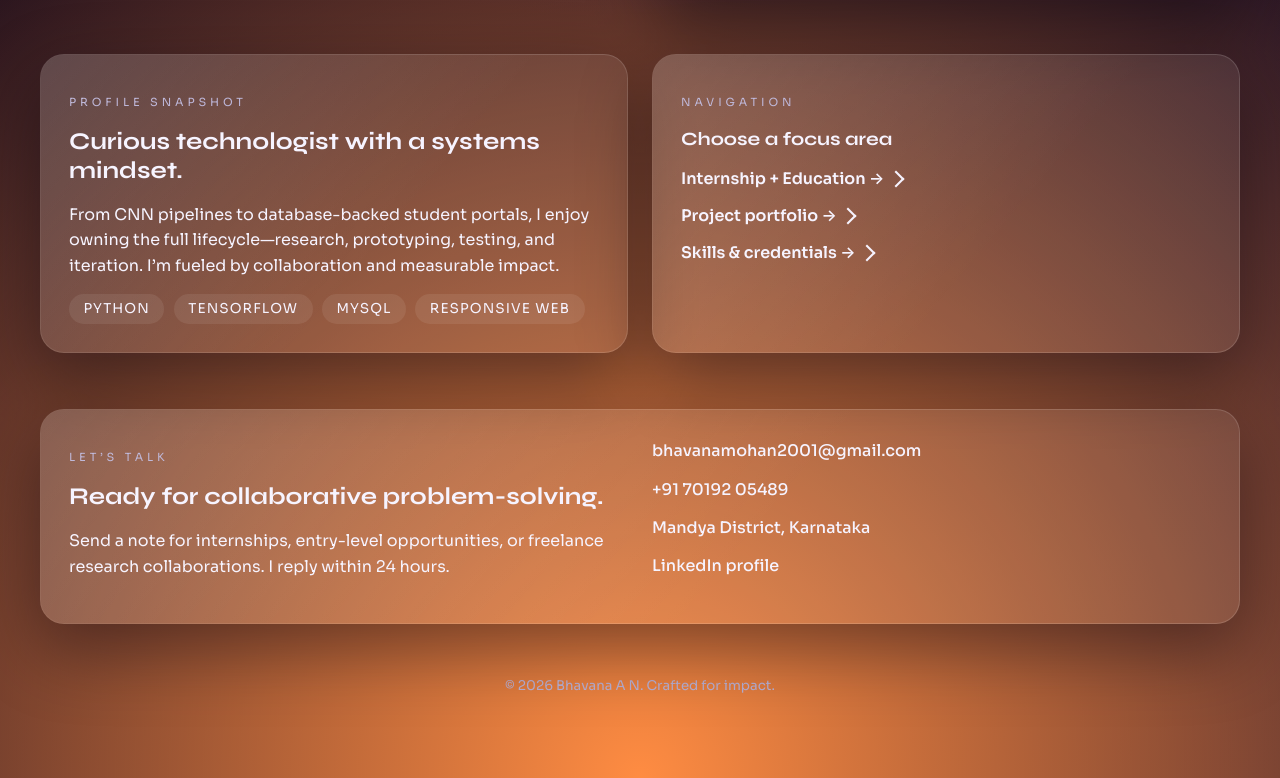
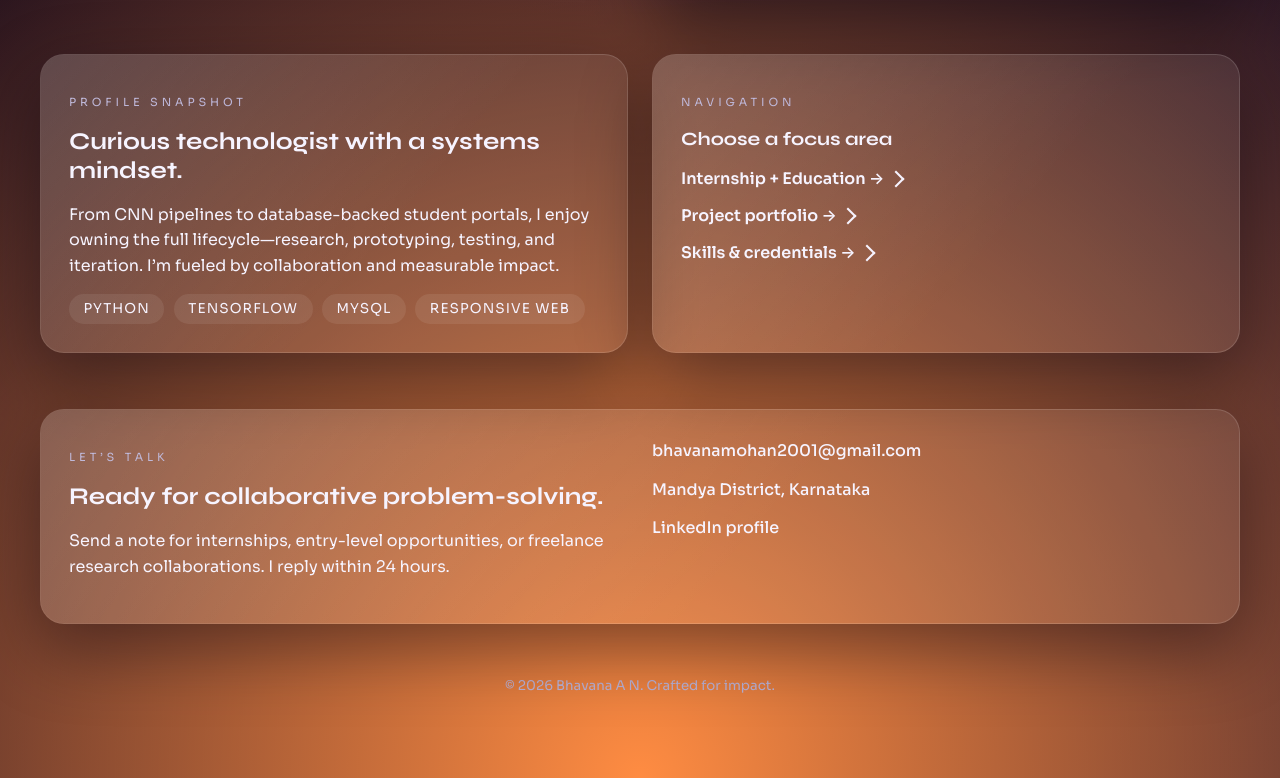
Before and after one commit to Bhavana-AN/bhavana.github.io, a plain HTML site: page index.html in a window 1280 px wide. Shown: the part 1042-1820 px from the top of the page. Drawn offline with Linux system fonts and the light colour scheme.

Commit message:
Update index.html

```diff
--- a/index.html
+++ b/index.html
@@ -116,7 +116,6 @@
             <a href="mailto:bhavanamohan2001@gmail.com">
               bhavanamohan2001@gmail.com
             </a>
-            <a href="tel:+917019205489">+91 70192 05489</a>
             <span>Mandya District, Karnataka</span>
             <a
               href="https://www.linkedin.com/in/bhavana-a-n-b52050253"
```
